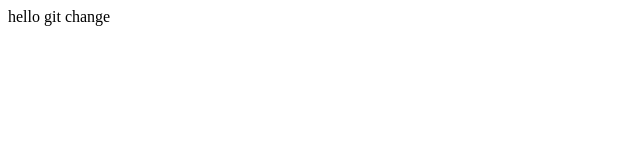
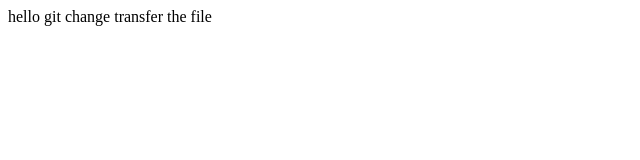
Before and after one commit to vikranth1418/vicky, a plain HTML site: page index.html in a window 1280 px wide. Shown: the whole page, without its empty margins (0-640 px from the left). Drawn offline with Linux system fonts and the light colour scheme.

Commit message:
file index

```diff
--- a/index.html
+++ b/index.html
@@ -1,2 +1,3 @@
 hello <html>
 git change
+transfer the file
```
